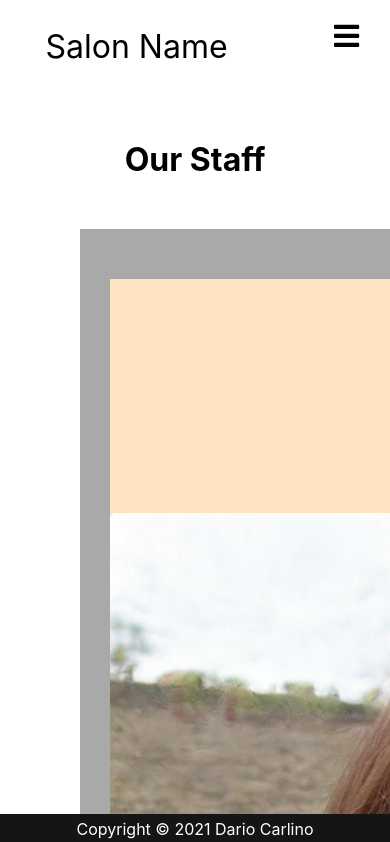
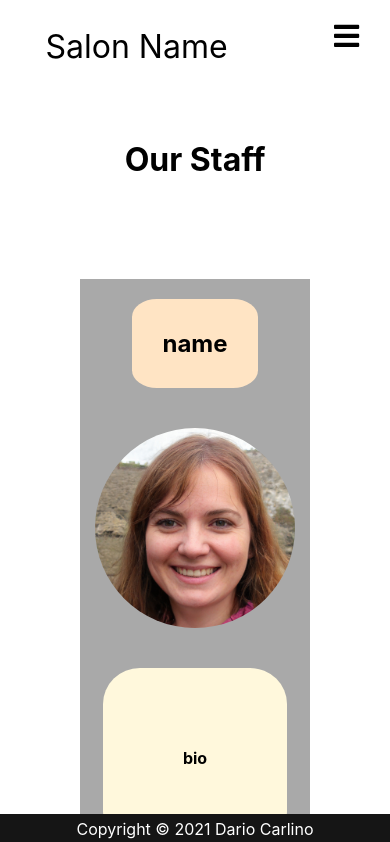
Before and after one commit to cloudymolecule/salon-template, a React (Create React App) app: page /our-staff in a window 390 px wide. Shown: the top 842 px of the page. Built offline with nearby package versions, Linux system fonts and the light colour scheme.

Commit message:
Update css

```diff
--- a/src/components/Staff.js
+++ b/src/components/Staff.js
@@ -10,9 +10,7 @@ function Staff() {
     const allStaff = StaffList.map(s => {
         return <div className='staff-member'>
         <h2 className='staff-name'>{s.name}</h2>
-        {/* <img className='staff-image' src={require(baseImageURL + s.imageName)}/> */}
         <img className='staff-image' src={baseImageURL + s.imageName}/>
-
         <h4 className='staff-bio'>{s.bio}</h4>
         </div>
     })
--- a/src/styles/Staff.css
+++ b/src/styles/Staff.css
@@ -9,18 +9,21 @@
 }
 
 .staff-list {
-    display: grid;
+    margin-left: 15%;
+    margin-right: 15%;
+    /* display: grid;
     grid-template-columns: 1fr;
     text-align: center;
-    gap: 30px;
+    gap: 30px; */
 }
 
 .staff-member {
     display: grid;
     grid-template-columns: 1fr 1fr 1fr;
-    padding: 50px 30px 50px 30px;
     margin-left: 80px;
     margin-right: 80px;
+    margin-top: 50px;
+    padding: 20px;
     background-color: darkgray;
 }
 
@@ -30,19 +33,43 @@
     background-color: bisque;
     padding-bottom: 10%;
     padding-top: 10%;
+    margin: auto;
+    padding: 30px;
+    border-radius: 20%;
 }
 
 .staff-bio {
     background-color: cornsilk;
+    padding-bottom: 10%;
+    padding-top: 10%;
+    margin: auto;
+    padding: 80px;
+    border-radius: 20%;
 }
 
 .staff-image {
     background-color: burlywood;
+    width: 200px;
+    height: auto;
+    margin-left: auto;
+    margin-right: auto;
+    border-radius: 50%;
 }
 
 @media screen and (max-width: 960px) {
     .staff-member {
         grid-template-columns: 1fr;
+        padding: 0;
+    }
+
+    .staff-name, .staff-bio, .staff-image {
+        margin-bottom: 20px;
+        margin-top: 20px;
+    }
+
+    .staff-list {
+        margin-left: 0;
+        margin-right: 0;
     }
 
 }
```
